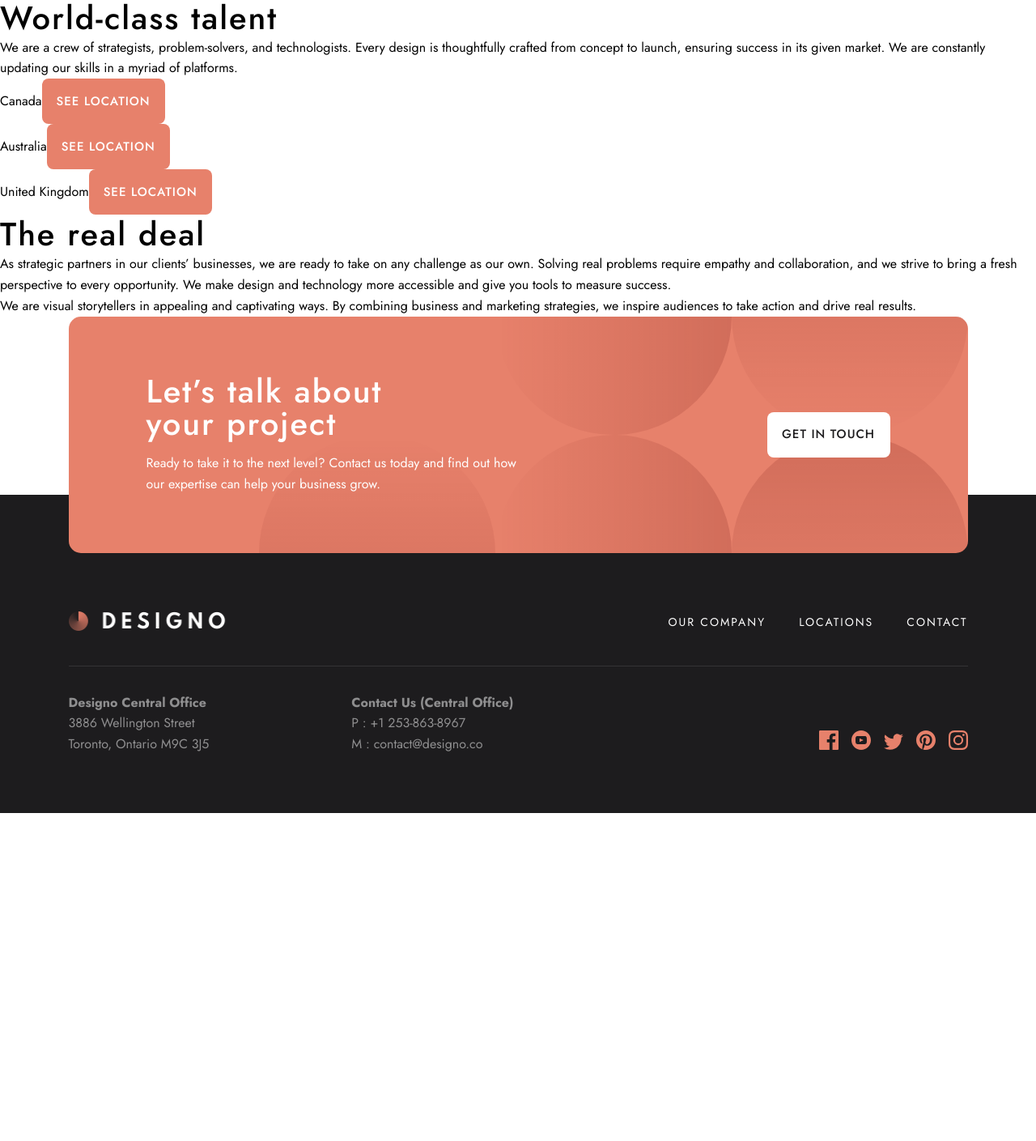
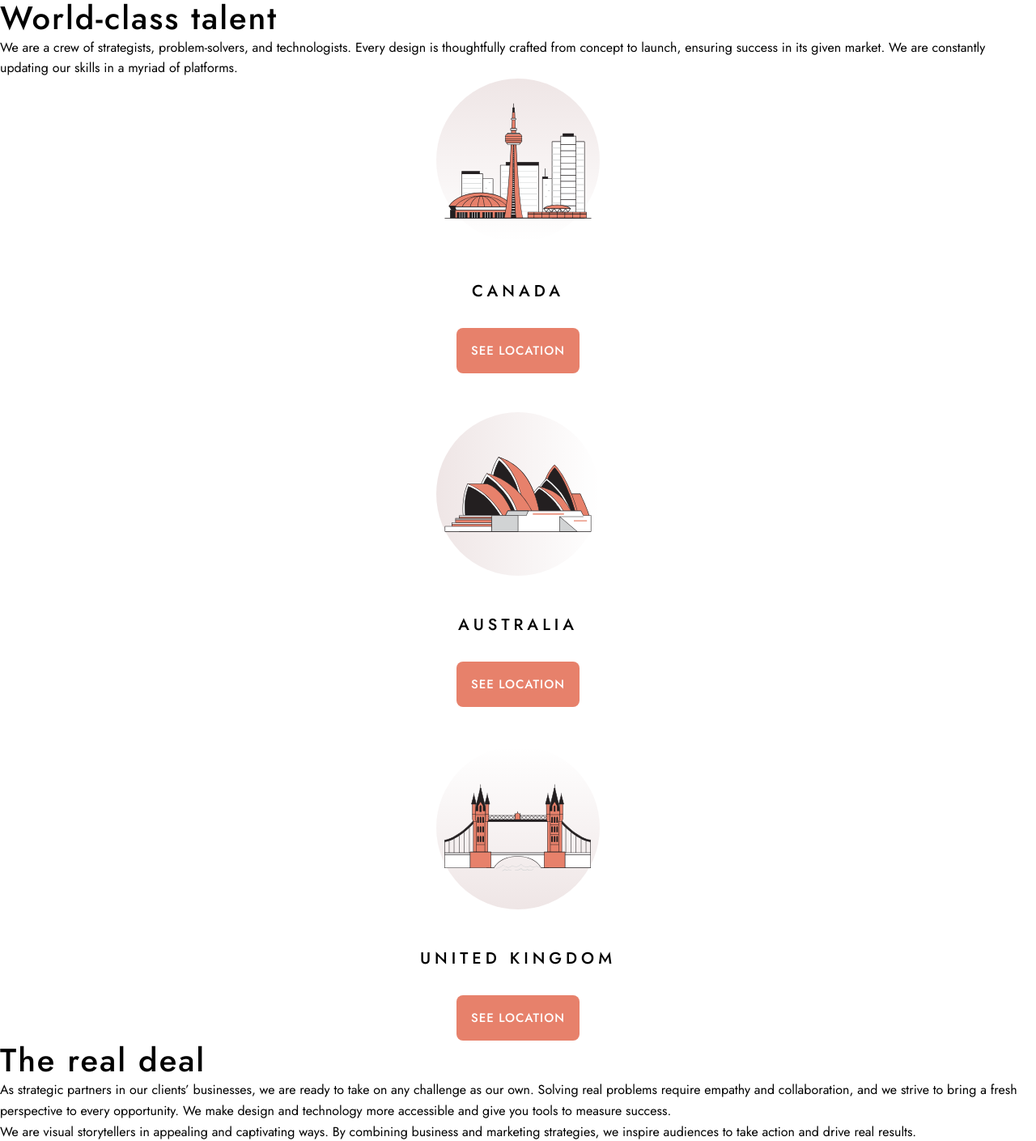
Before and after one commit to Andrparsons/designo, a Next.js app: page /about in a window 1280 px wide. Shown: the part 1676-3085 px from the top of the page at 81% size. Before the commit the page ends 2680 px from the top, so only its background shows below. Built offline with nearby package versions, Linux system fonts and the light colour scheme.

Commit message:
created image decoration component - refactor imgs

```diff
--- /dev/null
+++ b/components/ImageDecoration/ImageDecoration.js
@@ -0,0 +1,5 @@
+import styles from "./ImageDecoration.module.css";
+
+export default function ImageDecoration({ orientation = "left", children }) {
+  return <div className={styles[orientation]}>{children}</div>;
+}
--- /dev/null
+++ b/components/ImageDecoration/ImageDecoration.module.css
@@ -0,0 +1,24 @@
+.left,
+.top,
+.bottom {
+  background: url(/shared/desktop/bg-pattern-small-circle.svg);
+  background-repeat: no-repeat;
+  background-position: center;
+  display: flex;
+}
+
+.bottom {
+  transform: rotate(-90deg);
+}
+
+.bottom > * {
+  transform: rotate(90deg);
+}
+
+.top {
+  transform: rotate(90deg);
+}
+
+.top > * {
+  transform: rotate(-90deg);
+}
--- a/pages/about.js
+++ b/pages/about.js
@@ -1,9 +1,16 @@
 import Head from "next/head";
 import styles from "../styles/About.module.css";
 
-import CTA from "../components/CTA/CTA";
+import ImageDecoration from "../components/ImageDecoration/ImageDecoration";
 import Container from "../components/Container/Container";
 import Button from "../components/Button/Button";
+import CTA from "../components/CTA/CTA";
+
+import {
+  IllustrationCanada,
+  IllustrationAustralia,
+  IllustrationUnitedKingdom,
+} from "../components/SvgComponents/shared/desktop";
 
 export default function About() {
   return (
@@ -58,18 +65,33 @@ export default function About() {
 
         <section className={styles.locations}>
           <div className={styles.location}>
-            Canada
-            <Button btnStyle="secondary">See location</Button>
+            <ImageDecoration orientation="top">
+              <IllustrationCanada />
+            </ImageDecoration>
+            <div className={styles.locationContent}>
+              <h3 className={styles.locationTitle}>Canada</h3>
+              <Button btnStyle="secondary">See location</Button>
+            </div>
           </div>
 
           <div className={styles.location}>
-            Australia
-            <Button btnStyle="secondary">See location</Button>
+            <ImageDecoration orientation="left">
+              <IllustrationAustralia />
+            </ImageDecoration>
+            <div className={styles.locationContent}>
+              <h3 className={styles.locationTitle}>Australia</h3>
+              <Button btnStyle="secondary">See location</Button>
+            </div>
           </div>
 
           <div className={styles.location}>
-            United Kingdom
-            <Button btnStyle="secondary">See location</Button>
+            <ImageDecoration orientation="bottom">
+              <IllustrationUnitedKingdom />
+            </ImageDecoration>
+            <div className={styles.locationContent}>
+              <h3 className={styles.locationTitle}>United Kingdom</h3>
+              <Button btnStyle="secondary">See location</Button>
+            </div>
           </div>
         </section>
 
--- a/styles/About.module.css
+++ b/styles/About.module.css
@@ -44,3 +44,31 @@
     background-position: center right;
   }
 }
+
+/* location section */
+
+.locations {
+  display: flex;
+  flex-direction: column;
+  align-items: center;
+  text-align: center;
+}
+
+.location {
+  margin-top: 3rem;
+  display: flex;
+  flex-direction: column;
+  align-items: center;
+}
+
+.location:first-child {
+  margin-top: 0;
+}
+
+.locationContent {
+  margin-top: 3rem;
+}
+
+.locationTitle {
+  margin-bottom: 2rem;
+}
```
Also changed, not shown: pages/index.js (+8 -7 lines), styles/Home.module.css (+3 -24 lines).
